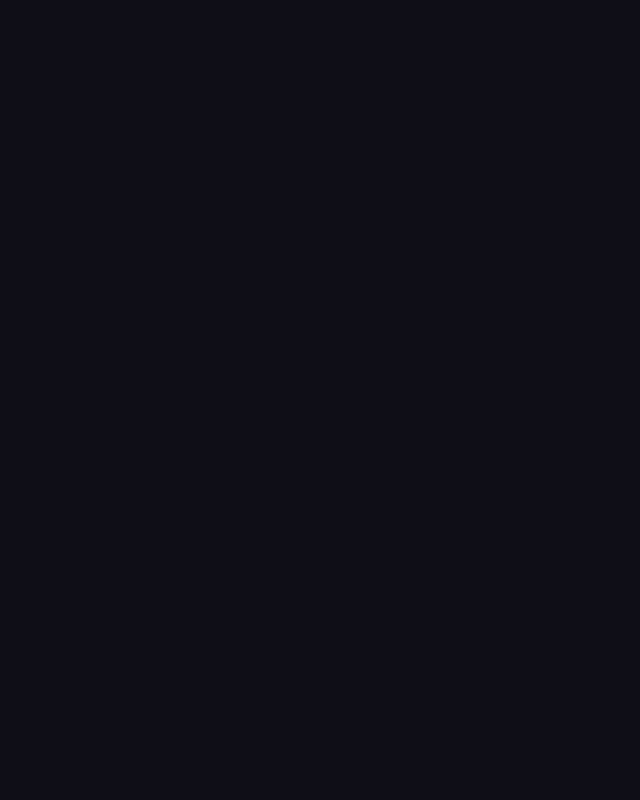
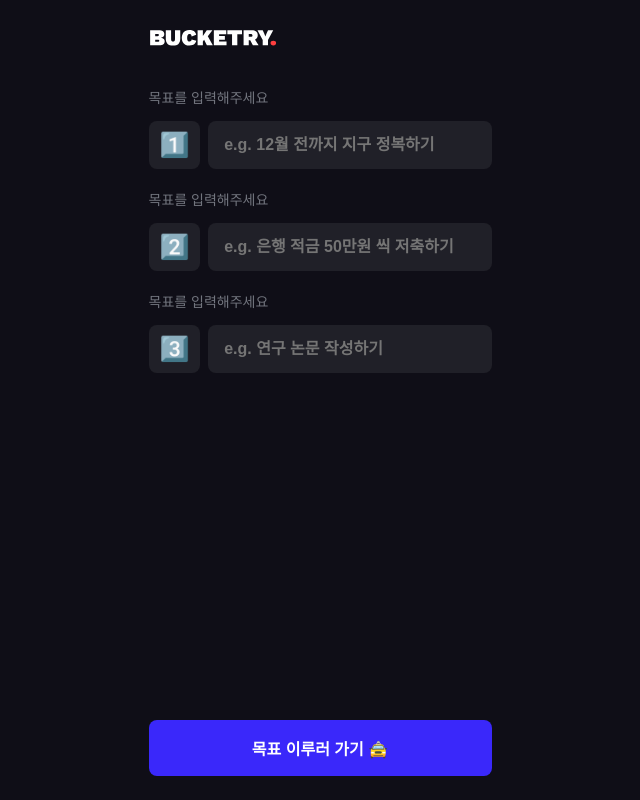
Before and after one commit to 0xBono/bucketlist, a Next.js app: page /bucket/create in a window 1280 px wide. Before the commit this address had no page. Shown: the whole page, without its empty margins (320-960 px from the left). Built offline with nearby package versions, Linux system fonts and the light colour scheme; a web font is replaced by a local one.

Commit message:
feat(containers/Bucket): 버킷리스트 생성 페이지 레이아웃 구성

```diff
--- /dev/null
+++ b/src/containers/Bucket/Create/BucketCreate.module.scss
@@ -0,0 +1,64 @@
+.h3 {
+  font-size: 14px;
+  font-weight: 400;
+  padding: 8px 0;
+  color: #72757e;
+}
+
+.input-wrapper {
+  padding: 8px 0;
+}
+
+.emoji-wrapper {
+  display: flex;
+  width: 64px;
+  height: 48px;
+  background-color: #202028;
+  border-radius: 8px;
+  cursor: pointer;
+  align-items: center;
+  justify-content: center;
+
+  .emoji {
+    font-size: 24px;
+    text-align: center;
+  }
+
+  transition: box-shadow 0.2s ease;
+
+  &:focus {
+    outline: none;
+  }
+
+  &:hover {
+    box-shadow: inset 0 0 0 1px #ffffff90;
+    transition: box-shadow 0.2s ease;
+  }
+}
+
+.input-group {
+  display: flex;
+  margin-top: 8px;
+  gap: 8px;
+}
+
+.footer {
+  position: absolute;
+  width: 100%;
+  padding: 0 16px;
+  left: 0;
+  bottom: 24px;
+}
+
+.button {
+  width: 100%;
+  height: 56px;
+  background-color: #3a28fa;
+  font-size: 16px;
+  font-weight: bold;
+  color: #fff;
+  border-radius: 8px;
+  border: 0;
+  appearance: none;
+  cursor: pointer;
+}
--- /dev/null
+++ b/src/containers/Bucket/Create/BucketCreate.tsx
@@ -0,0 +1,80 @@
+import { GNBLayout } from 'components/Layouts';
+
+import classNames from 'classnames/bind';
+import styles from './BucketCreate.module.scss';
+import { Input } from 'components/Input';
+import { EmojiSelectModal } from 'components/Modal/EmojiSelectModal';
+import { useModalState } from 'hooks';
+import { useRecoilState, useRecoilValue } from 'recoil';
+import { createBucketSelector } from 'recoil/selector/createBucketSelector';
+import { useCallback, useEffect, useState } from 'react';
+import { createBucket } from 'recoil/atom';
+
+const cx = classNames.bind(styles);
+
+export const BucketCreate = () => {
+  const [id, setId] = useState<number>();
+  const { modalState, handleOpen, handleClose } = useModalState();
+
+  const bucket = useRecoilValue(createBucketSelector);
+  const [_, setCreateBucket] = useRecoilState(createBucket);
+
+  function handleModalOpen(id: number) {
+    setId(id);
+    handleOpen();
+  }
+
+  useEffect(() => {
+    console.log(bucket);
+  }, [bucket]);
+
+  const handleGoal = useCallback((e: React.ChangeEvent<HTMLInputElement>) => {
+    setCreateBucket((bucket) => {
+      const newBucket = bucket.map((bucket) => {
+        if (bucket.id === Number(e.target.id)) {
+          return {
+            ...bucket,
+            goal: e.target.value,
+          };
+        }
+        return bucket;
+      });
+      return newBucket;
+    });
+  }, []);
+
+  return (
+    <GNBLayout>
+      {bucket.map((bucket, key) => {
+        return (
+          <div key={key} className={cx('input-wrapper')}>
+            <h3 className={cx('h3')}>목표를 입력해주세요</h3>
+            <div className={cx('input-group')}>
+              <div
+                className={cx('emoji-wrapper')}
+                tabIndex={1}
+                onClick={() => handleModalOpen(bucket.id)}
+              >
+                <span className={cx('emoji')}>{bucket.emoticon}</span>
+              </div>
+              <Input
+                id={bucket.id.toString()}
+                key={key}
+                onChange={handleGoal}
+                placeholder={bucket.placeholder}
+              />
+            </div>
+          </div>
+        );
+      })}
+      <EmojiSelectModal
+        currentId={id}
+        isOpen={modalState}
+        onClose={handleClose}
+      />
+      <footer className={cx('footer')}>
+        <button className={cx('button')}>목표 이루러 가기 🚖</button>
+      </footer>
+    </GNBLayout>
+  );
+};
--- /dev/null
+++ b/src/containers/Bucket/Create/index.ts
@@ -0,0 +1 @@
+export * from './BucketCreate';
--- /dev/null
+++ b/src/containers/Bucket/index.ts
@@ -0,0 +1 @@
+export * from './Create';
--- /dev/null
+++ b/src/pages/bucket/create.tsx
@@ -0,0 +1,3 @@
+import { BucketCreate } from 'containers/Bucket';
+
+export default BucketCreate;
```
